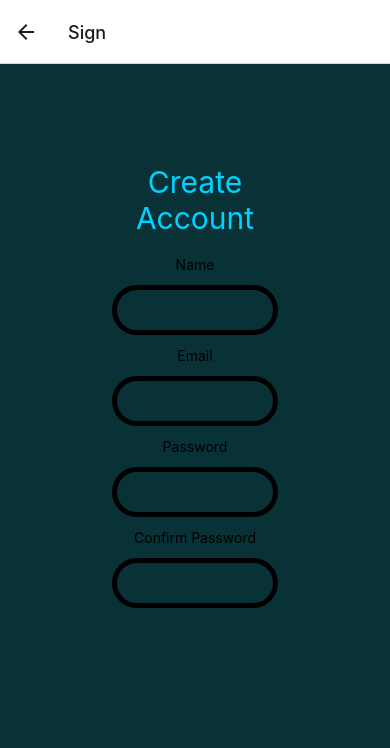
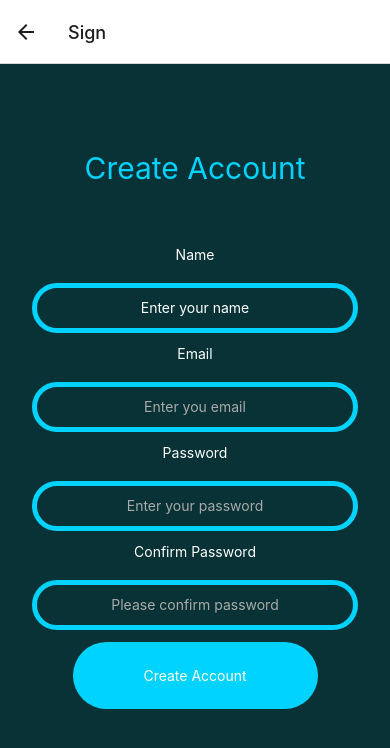
Before and after one commit to jedi24garcia/Fitness-App, a React Native app: screen /Sign in a window 390 px wide. Shown: the top 748 px of the page. Built offline with nearby package versions, Linux system fonts and the light colour scheme.

Commit message:
modified all pages

```diff
--- a/pages/LoginPage.js
+++ b/pages/LoginPage.js
@@ -61,6 +61,7 @@ const styles = StyleSheet.create ({
         height: 50,
         margin: 12,
         borderWidth: 5,
+        borderColor: '#00d3ff',
         borderRadius: 100,
         marginBottom: 30,
     },
--- a/pages/OpeningPage.js
+++ b/pages/OpeningPage.js
@@ -63,7 +63,7 @@ export default OpenPage;
 const styles = StyleSheet.create ({
     container: {
         flex: 1,
-        backgroundColor: 'black',
+        backgroundColor: '#083236',
     },
     page: {
         justifyContent: 'center',
--- a/pages/SignUp.js
+++ b/pages/SignUp.js
@@ -1,8 +1,12 @@
 import React from 'react';
-import { StyleSheet, View, Text, TextInput } from 'react-native';
+import { StyleSheet, View, Text, TextInput, Alert, TouchableOpacity } from 'react-native';
 
 const SignUpPage = () => {
-    const [text, newText] = React.useState('');
+    const [name, setName] = React.useState('');
+    const [email, setEmail] = React.useState('');
+    const [password, setPassword] = React.useState('');
+    const [confirmPassword, setConfirmPassword] = React.useState('');
+
     return (
         <View style={styles.container}>
             <View style={styles.signContent}>
@@ -10,19 +14,24 @@ const SignUpPage = () => {
             </View>
             <View>
                 <Text style={styles.fonts}>Name</Text>
-                <TextInput style={styles.input} onChangeText={newText => (newText)} value={text} />
+                <TextInput style={styles.input} onChangeText={newText => setName(newText)} value={name} placeholder="Enter your name" placeholderTextcolor={"#aaa"} />
             </View>
             <View>
                 <Text style={styles.fonts}>Email</Text>
-                <TextInput style={styles.input} onChangeText={newText => (newText)} value={text} />
+                <TextInput style={styles.input} onChangeText={newText => setEmail(newText)} value={email} placeholder="Enter you email" placeholderTextColor={"#aaa"} keyboardType="emailaddress" autoCapitalize="none" />
             </View>
             <View>
                 <Text style={styles.fonts}>Password</Text>
-                <TextInput style={styles.input} onChangeText={newText => (newText)} value={text} />
+                <TextInput style={styles.input} onChangeText={newText => setPassword(newText)} value={password} placeholder="Enter your password" placeholderTextColor={"#aaa"} secureTextEntry />
             </View>
             <View>
                 <Text style={styles.fonts}>Confirm Password</Text>
-                <TextInput style={styles.input} onChangeText={newText => (newText)} value={text} />
+                <TextInput style={styles.input} onChangeText={newText => setConfirmPassword(newText)} value={confirmPassword} placeholder="Please confirm password" placeholderTextColor={"#aaa"} secureTextEntry />
+            </View>
+            <View style={styles.authenticateButton}>
+                <TouchableOpacity onPress={() => Alert.alert('Account Created')}>
+                <Text style={styles.authenticate}>Create Account</Text>
+                </TouchableOpacity>
             </View>
         </View>
     );
@@ -34,7 +43,8 @@ const styles = StyleSheet.create ({
     container: {
         flex: 1,
         backgroundColor: '#083236',
-        padding: 100,
+        padding: 20,
+        justifyContent: 'center',
     },
     signContent: {
         marginBottom: 20,
@@ -43,9 +53,12 @@ const styles = StyleSheet.create ({
         color: '#00d3ff',
         textAlign: 'center',
         fontSize: 30,
+        marginBottom: 40,
     },
     fonts: {
         textAlign: 'center',
+        color: 'white',
+        marginBottom: 8,
     },
     input: {
         textAlign: 'center',
@@ -53,6 +66,21 @@ const styles = StyleSheet.create ({
         height: 50,
         margin: 12,
         borderWidth: 5,
+        borderColor: '#00d3ff',
         borderRadius: 100,
+        paddingHorizontal: 20,
+    },
+    authenticate: {
+        padding: 10,
+        textAlign: 'center',
+        color: 'white',
+    },
+    authenticateButton: {
+        backgroundColor: '#00d3ff',
+        borderRadius: 100,
+        width: '70%',
+        marginBottom: 50,
+        padding: 15,
+        alignSelf: 'center',
     },
 })
```
